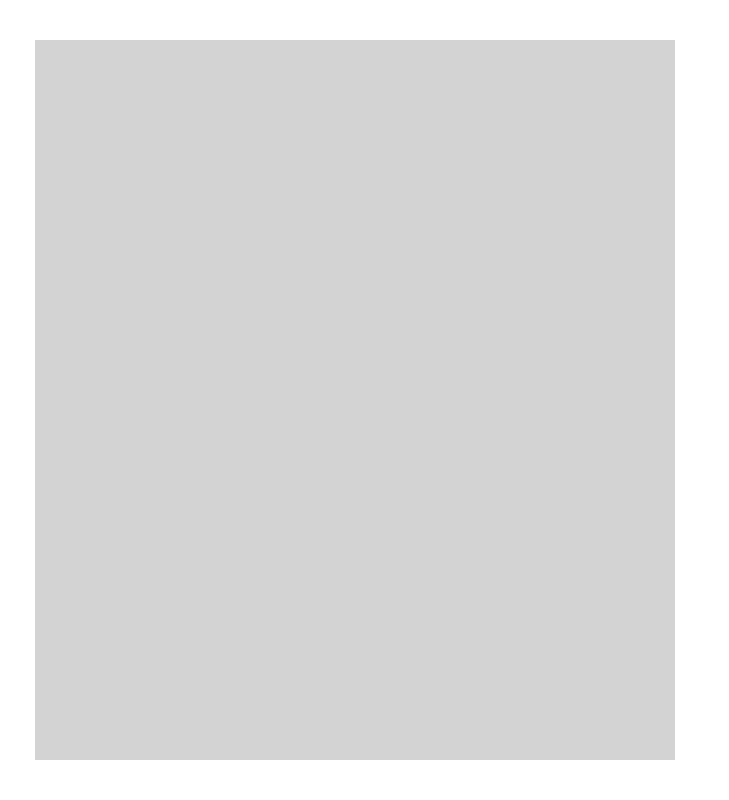
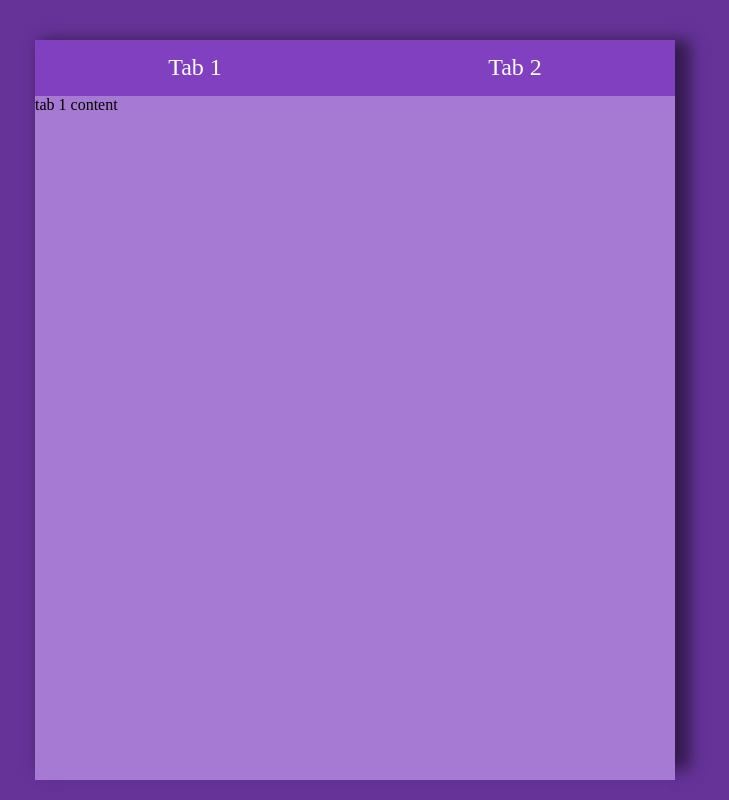
Before and after one commit to micrjames/tabs, a website: page src/index.html in a window 1280 px wide. Shown: the whole page, without its empty margins (285-1014 px from the left). Drawn offline with Linux system fonts and the light colour scheme.

Commit message:
got working basic layout of tabs

```diff
--- a/src/index.html
+++ b/src/index.html
@@ -9,8 +9,20 @@
 	</head>
 	<body>
 	   <main>
-		  <div id="container">
-		  </div>
+		 <section id="tabs">
+			 <header id="tabs-hdr">
+				 <div id="tabs-hdr-btn-group">
+					 <button class="btn" id="tabs-hdr-btn-group-1">
+						 Tab 1
+					 </button>
+					 <button class="btn" id="tabs-hdr-btn-group-2">
+						 Tab 2
+					 </button>
+				 </div>
+			 </header>
+			 <div id="tab-1-content">tab 1 content</div>
+			 <div id="tab-2-content" class="hidden">tab 2 content</div>
+		 </section>
 	   </main>
    	<script src="js/index.js" type="module"></script>
 	</body>
--- a/src/scss/main.scss
+++ b/src/scss/main.scss
@@ -1,18 +1,57 @@
-@import 'utils/config', 'utils/utils', 'utils/res-mq';
+@import 'utils/config', 'utils/utils', 'utils/res-mq', 'utils/button';
 
+$primary-color: #663399;
+$secondary-color: #B48311;
+body {
+   background-color: $primary-color;
    main{
 	  width: 100vw;
 	  height: 100vh;
-   #container {
+	  #tabs {
 		  width: 75%;
 		  height: 90%;
 		  background-color: lightgrey;
 
 		  position: absolute;
 		  @extend %center-object;
+		  @include box-shadow(10px, 5px, 15px, 5px, rgb(0 0 0 / 0.5), false);
 
 		  @include md {
 			 width: 50%;
 		  }
+		  &-hdr {
+			  &-btn-group {
+				 display: grid;
+				 grid-template-columns: repeat(4, 25%);
+				 .btn {
+					 border-radius: 0;
+					 background-color: lighten($primary-color, 10%);
+				 }
+				 &-1 {
+					 grid-column: 1 / 3;
+					 @include button(1.5rem, 0.9rem 1.2rem, 0);
+					 border-color: white;
+					 border-width: 1px;
+				 }
+				 &-2 {
+				    grid-column: 3 / -1;
+				    @include button(1.5rem, 0.9rem 1.2rem, 0);
+				    border-color: white;
+				    border-width: 1px;
 				 }
 			 }
+		 }
+		 #tab-1-content {
+			  background-color: lighten($primary-color, 25%);
+			  width: 100%;
+			  height: 95%;
+		 }
+		 #tab2-content {
+			  background-color: $primary-color;
+		 }
+		 .hidden {
+			 display: none;
+		 }
+	  }
+   }
+}
--- a/src/scss/utils/utils.scss
+++ b/src/scss/utils/utils.scss
@@ -2,7 +2,10 @@
     transition: all 0.5s ease-in-out;
 }
 
-@mixin box-shadow($offset-x, $offset-y, $blur-radius, $spread-radius, $color) {
+@mixin box-shadow($offset-x, $offset-y, $blur-radius, $spread-radius, $color, $inset) {
+   @if($inset) {
+	  box-shadow: $offset-x $offset-y $blur-radius $spread-radius $color $inset;
+   }
    box-shadow: $offset-x $offset-y $blur-radius $spread-radius $color;
 }
 
```
Also changed, not shown: src/css/main.css. Lines whose indentation alone changed are shown as unchanged.
